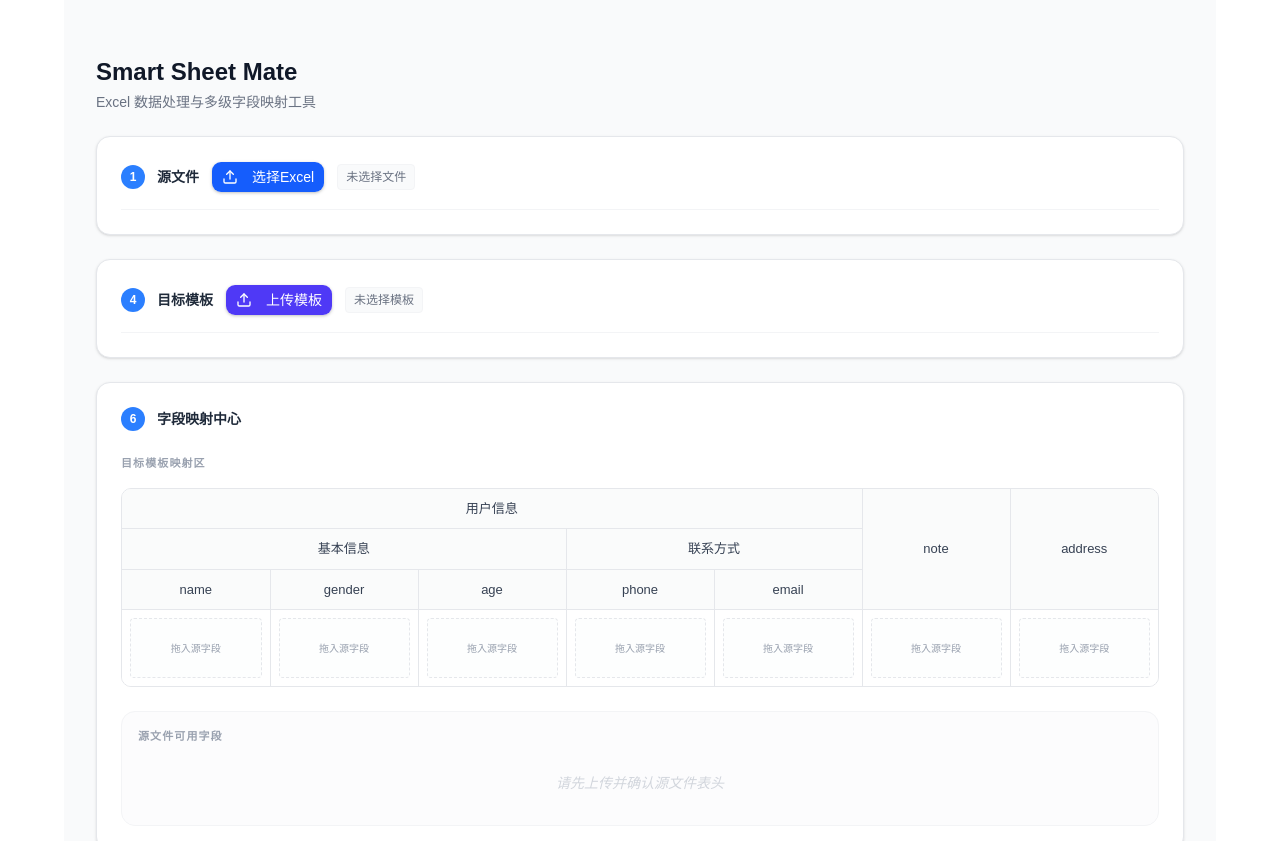
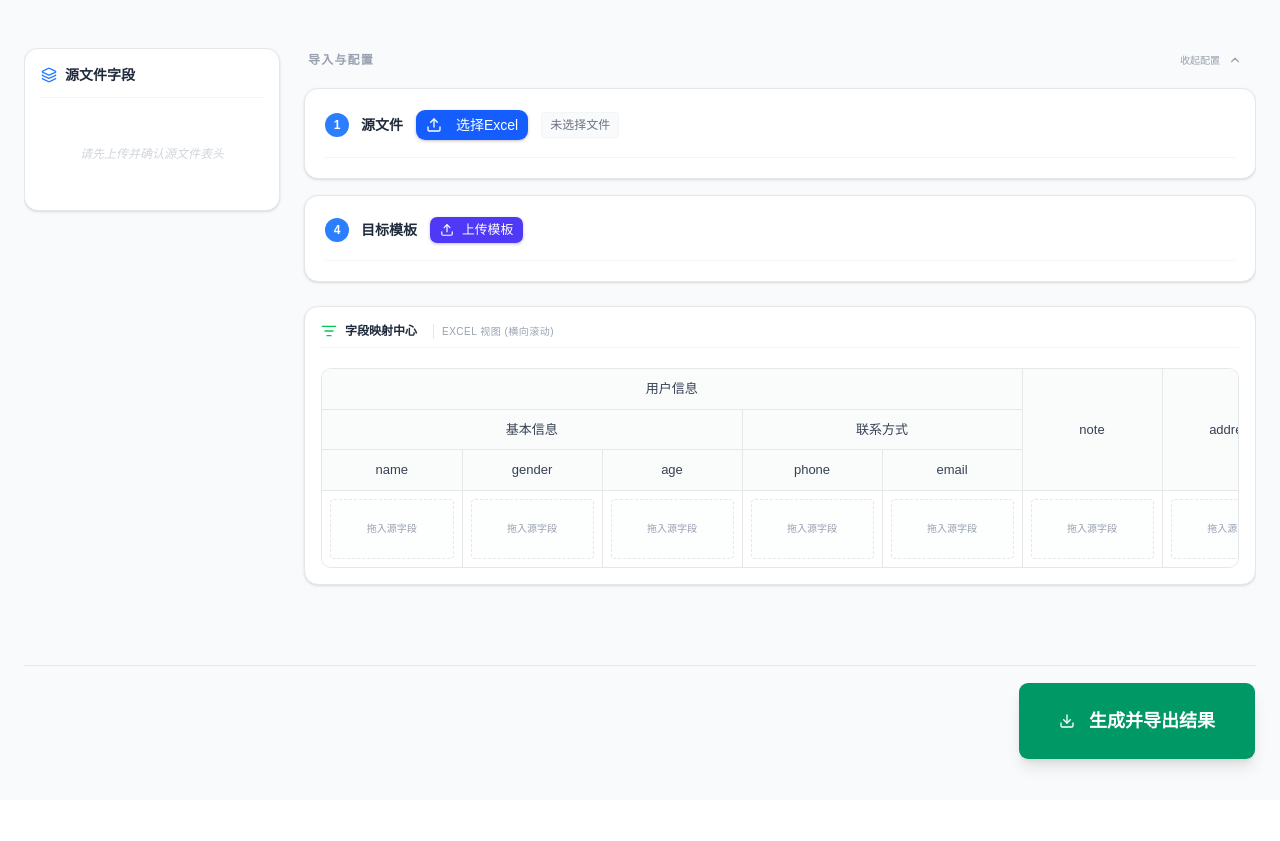
Before and after one commit to vhjihuang/smart--sheet-mate, a React (Vite) app: page / in a window 1280 px wide. Shown: the top 841 px of the page. After the commit the page ends 800 px from the top, so only its background shows below. Built offline with nearby package versions, Linux system fonts and the light colour scheme.

Commit message:
refactor(ui): reorganize layout into sidebar + main workspace

```diff
--- a/src/App.tsx
+++ b/src/App.tsx
@@ -1,5 +1,5 @@
 import { DndContext, DragOverlay, closestCenter, type CollisionDetection } from "@dnd-kit/core";
-import { Download, Upload, Check } from "lucide-react";
+import { Download, Upload, Check, ChevronDown, ChevronUp, Layers, ListFilter } from "lucide-react";
 import { Toaster } from "sonner";
 import { Button } from "@/components/ui/button";
 import {
@@ -9,6 +9,7 @@ import {
   SelectTrigger,
   SelectValue,
 } from "@/components/ui/select";
+import { useState } from "react";
 
 // Custom Hooks & Components
 import { useExcelMapping } from "@/hooks/useExcelMapping";
@@ -16,6 +17,7 @@ import { DraggableItem, columnClass } from "@/components/DraggableItem";
 import { MultiLevelTable } from "@/components/MultiLevelTable";
 
 function App() {
+  const [isConfigCollapsed, setIsConfigCollapsed] = useState(false);
   const {
     mappings,
     sourceColumns,
@@ -71,7 +73,7 @@ function App() {
   };
 
   return (
-    <div className="w-full max-w-6xl mx-auto p-8 flex flex-col gap-6 bg-gray-50 min-h-screen font-sans antialiased">
+    <div className="w-full max-w-[1600px] mx-auto p-6 flex flex-col gap-6 bg-gray-50 min-h-screen font-sans antialiased">
       <Toaster position="top-right" richColors />
 
       {error && (
@@ -80,66 +82,105 @@ function App() {
         </div>
       )}
 
-      <header className="flex flex-col gap-1">
-        <h1 className="text-2xl font-bold text-gray-900">Smart Sheet Mate</h1>
-        <p className="text-sm text-gray-500">Excel 数据处理与多级字段映射工具</p>
-      </header>
+      {/* DndContext must wrap both Draggables (Sidebar) and Droppables (Mapping Area) */}
+      <DndContext onDragStart={handleDragStart} onDragEnd={handleDragEnd} collisionDetection={customCollisionDetection}>
 
-      {/* 盒子1: 源文件 (1、2、3 + 预览) */}
-      <section className="bg-white border border-gray-200 rounded-xl p-6 shadow-sm">
-        {/* 第一行: 步骤1 + 步骤2 */}
+        {/* DragOverlay for visualizing movement */}
+        <DragOverlay zIndex={1000}>
+          {activeId && activeData && (
+            <div className={`${columnClass} bg-blue-600 text-white border-blue-700 shadow-xl scale-105 rotate-1 transition-transform`}>
+              {activeData.label}
+            </div>
+          )}
+        </DragOverlay>
+
+        {/* Main Layout Container */}
+        <div className="flex flex-row gap-6 items-start flex-1 overflow-hidden">
+          {/* 左侧边栏: 源字段 */}
+          <aside className="w-64 flex-shrink-0 sticky top-0 max-h-[calc(100vh-8rem)] overflow-y-auto bg-white border border-gray-200 rounded-xl p-4 shadow-sm flex flex-col gap-4">
+            <div className="flex items-center gap-2 border-b border-gray-100 pb-3">
+              <Layers size={16} className="text-blue-500" />
+              <h2 className="text-sm font-bold text-gray-800 font-sans">源文件字段</h2>
+            </div>
+
+            <div className="flex flex-col gap-2">
+              {sourceColumns.length === 0 ? (
+                <div className="py-8 text-center text-xs text-gray-300 italic px-2">请先上传并确认源文件表头</div>
+              ) : (
+                sourceColumns.map((col: any) => (
+                  <DraggableItem
+                    key={col.id}
+                    id={col.id}
+                    name={col.label}
+                    isDisabled={isSourceMapped(col.id)}
+                  />
+                ))
+              )}
+            </div>
+          </aside>
+
+          {/* 右侧主工作区 */}
+          <div className="flex-1 flex flex-col gap-6 min-w-0">
+            {/* 进度/配置摘要层 (折叠后显示) */}
+            {isConfigCollapsed ? (
+              <div className="bg-white border border-blue-200 rounded-xl p-3 flex items-center justify-between shadow-sm animate-in fade-in slide-in-from-top-1">
+                <div className="flex items-center gap-6 overflow-hidden">
+                  <div className="flex items-center gap-2 border-r border-gray-100 pr-4">
+                    <Check size={14} className="text-green-500" />
+                    <span className="text-xs font-semibold text-gray-700 whitespace-nowrap">源文件:</span>
+                    <span className="text-[11px] text-gray-500 font-mono truncate max-w-[150px]">{FilePath?.split(/[/\\]/).pop() || "未选择"}</span>
+                  </div>
+                  <div className="flex items-center gap-2">
+                    <Check size={14} className={templatePath ? "text-green-500" : "text-gray-300"} />
+                    <span className="text-xs font-semibold text-gray-700 whitespace-nowrap">目标模板:</span>
+                    <span className="text-[11px] text-gray-500 font-mono truncate max-w-[150px]">{templatePath?.split(/[/\\]/).pop() || "未选择"}</span>
+                  </div>
+                </div>
+                <Button variant="ghost" size="sm" onClick={() => setIsConfigCollapsed(false)} className="text-blue-600 h-8 hover:bg-blue-50 text-xs gap-1">
+                  <ChevronDown size={14} /> 修改配置
+                </Button>
+              </div>
+            ) : (
+              <div className="flex flex-col gap-4">
+                <div className="flex justify-between items-center px-1">
+                  <h3 className="text-xs font-bold text-gray-400 uppercase tracking-widest">导入与配置</h3>
+                  <Button variant="ghost" size="sm" onClick={() => setIsConfigCollapsed(true)} className="h-6 text-[10px] text-gray-400 hover:text-gray-900 border-none shadow-none">
+                    收起配置 <ChevronUp size={12} className="ml-1" />
+                  </Button>
+                </div>
+
+                {/* Box 1: Source File */}
+                <section className="bg-white border border-gray-200 rounded-xl p-5 shadow-sm">
                   <div className="flex items-center gap-3 flex-wrap pb-4 border-b border-gray-100">
-          <div className={`w-6 h-6 rounded-full flex items-center justify-center text-xs font-bold shrink-0 ${isSheetLoaded ? "bg-green-500 text-white" : FilePath ? "bg-blue-500 text-white" : "bg-blue-500 text-white"}`}>
+                    <div className={`w-6 h-6 rounded-full flex items-center justify-center text-xs font-bold shrink-0 ${isSheetLoaded ? "bg-green-500 text-white" : "bg-blue-500 text-white"}`}>
                       {isSheetLoaded ? <Check size={14} /> : "1"}
                     </div>
                     <h2 className="text-sm font-semibold text-gray-800">源文件</h2>
-          <Button
-            onClick={handleImport}
-            disabled={loading}
-            className="bg-blue-600 hover:bg-blue-700 text-white transition-all shadow-sm"
-          >
-            <Upload size={14} className="mr-2" />
-            选择Excel
+                    <Button onClick={handleImport} disabled={loading} className="bg-blue-600 hover:bg-blue-700 text-white transition-all shadow-sm">
+                      <Upload size={14} className="mr-2" /> 选择Excel
                     </Button>
                     <span className="text-xs text-gray-500 font-mono bg-gray-50 px-2 py-1 rounded border border-gray-100 truncate max-w-[200px]">
                       {FilePath || "未选择文件"}
                     </span>
-
                     {FilePath && (
                       <>
                         {sheets.length > 1 && (
                           <div className="flex items-center gap-2">
                             <span className="text-[13px] text-gray-600">子表:</span>
-                  <Select
-                    value={(currentSheetIndex - 1).toString()}
-                    onValueChange={(v) => handleSheetChange(Number(v))}
-                  >
-                    <SelectTrigger className="w-[140px] h-8">
-                      <SelectValue placeholder="选择子表" />
-                    </SelectTrigger>
+                            <Select value={(currentSheetIndex - 1).toString()} onValueChange={(v) => handleSheetChange(Number(v))}>
+                              <SelectTrigger className="w-[140px] h-8"><SelectValue placeholder="选择子表" /></SelectTrigger>
                               <SelectContent>
-                      {sheets.map((s, i) => (
-                        <SelectItem key={i} value={i.toString()}>{s.SheetName}</SelectItem>
-                      ))}
+                                {sheets.map((s: any, i: any) => <SelectItem key={i} value={i.toString()}>{s.SheetName}</SelectItem>)}
                               </SelectContent>
                             </Select>
                           </div>
                         )}
-
-              <Button
-                onClick={handleLoadFile}
-                disabled={loading}
-                variant={isSheetLoaded ? "outline" : "default"}
-                className={!isSheetLoaded ? "bg-indigo-600 hover:bg-indigo-700 text-white" : ""}
-                size="sm"
-              >
+                        <Button onClick={handleLoadFile} disabled={loading} variant={isSheetLoaded ? "outline" : "default"} className={!isSheetLoaded ? "bg-indigo-600 hover:bg-indigo-700 text-white" : ""} size="sm">
                           {isSheetLoaded ? "重新加载" : "执行加载"}
                         </Button>
                       </>
                     )}
                   </div>
-
-        {/* 第二区域: 步骤3 + 预览 (条件显示) */}
                   {rows.length > 0 && (
                     <div className="pt-4">
                       <div className="flex justify-between items-center gap-4 mb-4">
@@ -147,51 +188,38 @@ function App() {
                           <div className={`w-6 h-6 rounded-full flex items-center justify-center text-xs font-bold shrink-0 ${isHeaderConfirmed ? "bg-green-500 text-white" : "bg-blue-500 text-white"}`}>
                             {isHeaderConfirmed ? <Check size={14} /> : "3"}
                           </div>
-                <h2 className={`text-sm font-semibold ${isHeaderConfirmed ? "text-green-700" : "text-gray-800"}`}>
-                  确认表头 {isHeaderConfirmed && "(已确认)"}
-                </h2>
+                          <h2 className={`text-sm font-semibold ${isHeaderConfirmed ? "text-green-700" : "text-gray-800"}`}>确认表头</h2>
                           <div className="flex items-center gap-2">
-                  <span className="text-[13px] text-gray-500">起始行:</span>
+                            <span className="text-[13px] text-gray-500">起始:</span>
                             <Select value={headerRowStart.toString()} onValueChange={(v) => setHeaderRowStart(Number(v))}>
                               <SelectTrigger className="w-[100px] h-9"><SelectValue /></SelectTrigger>
                               <SelectContent>
-                      {rows.slice(0, 10).map((_, i) => (
-                        <SelectItem key={i} value={i.toString()}>第{i + 1}行</SelectItem>
-                      ))}
+                                {rows.slice(0, 10).map((_: any, i: any) => <SelectItem key={i} value={i.toString()}>第{i + 1}行</SelectItem>)}
                               </SelectContent>
                             </Select>
                           </div>
-                <span className="text-gray-300">/</span>
                           <div className="flex items-center gap-2">
-                  <span className="text-[13px] text-gray-500">截止行:</span>
+                            <span className="text-[13px] text-gray-500">截止:</span>
                             <Select value={headerRowEnd.toString()} onValueChange={(v) => setHeaderRowEnd(Number(v))}>
                               <SelectTrigger className="w-[100px] h-9"><SelectValue /></SelectTrigger>
                               <SelectContent>
-                      {rows.slice(0, 10).map((_, i) => (
-                        <SelectItem key={i} value={i.toString()}>第{i + 1}行</SelectItem>
-                      ))}
+                                {rows.slice(0, 10).map((_: any, i: any) => <SelectItem key={i} value={i.toString()}>第{i + 1}行</SelectItem>)}
                               </SelectContent>
                             </Select>
                           </div>
                         </div>
                         <div className="flex gap-2">
                           <Button onClick={confirmHeader} className="bg-green-600 hover:bg-green-700 text-white shadow-sm" size="sm">确认范围</Button>
-                <Button onClick={skipHeader} variant="outline" size="sm">跳过 (首行)</Button>
+                          <Button onClick={skipHeader} variant="outline" size="sm">跳过</Button>
                         </div>
                       </div>
-
-            <div className="text-[11px] text-gray-400 mb-2 uppercase tracking-wide font-semibold">数据预览</div>
-            <div className="overflow-auto max-h-[160px] border border-gray-100 rounded-lg bg-gray-50/30">
-              <table className="w-full border-collapse whitespace-nowrap text-xs">
+                      <div className="overflow-auto max-h-[160px] border border-gray-100 rounded-lg bg-gray-50/10">
+                        <table className="w-full border-collapse text-xs">
                           <tbody>
-                  {rows.slice(0, 10).map((row, rowIndex) => (
-                    <tr key={rowIndex} className={`hover:bg-blue-50/30 transition-colors ${rowIndex >= headerRowStart && rowIndex <= headerRowEnd ? "bg-blue-50/80" : ""}`}>
-                      <td className="px-3 py-2 text-gray-400 border-r border-gray-100 w-12 text-center sticky left-0 bg-inherit">
-                        {rowIndex + 1}
-                      </td>
-                      {row.DataList.map((cell, i) => (
-                        <td key={i} className="px-3 py-2 border-b border-gray-100 max-w-[200px] truncate" title={cell}>{cell}</td>
-                      ))}
+                            {rows.slice(0, 10).map((row: any, rowIndex: any) => (
+                              <tr key={rowIndex} className={`hover:bg-blue-50/30 ${rowIndex >= headerRowStart && rowIndex <= headerRowEnd ? "bg-blue-50/80" : ""}`}>
+                                <td className="px-3 py-2 text-gray-400 border-r border-gray-100 w-10 text-center">{rowIndex + 1}</td>
+                                {row.DataList.map((cell: any, i: any) => <td key={i} className="px-3 py-2 border-b border-gray-100 max-w-[200px] truncate">{cell}</td>)}
                               </tr>
                             ))}
                           </tbody>
@@ -201,94 +229,66 @@ function App() {
                   )}
                 </section>
 
-      {/* 盒子2: 目标模板 (4 + 预览) */}
-      <section className="bg-white border border-gray-200 rounded-xl p-6 shadow-sm">
-        {/* 第一行: 步骤4 */}
+                {/* Box 2: Target Template */}
+                <section className="bg-white border border-gray-200 rounded-xl p-5 shadow-sm">
                   <div className="flex items-center gap-3 flex-wrap pb-4 border-b border-gray-100">
-          <div className={`w-6 h-6 rounded-full flex items-center justify-center text-xs font-bold shrink-0 ${templateRows.length > 0 ? "bg-green-500 text-white" : templatePath ? "bg-blue-500 text-white" : "bg-blue-500 text-white"}`}>
+                    <div className={`w-6 h-6 rounded-full flex items-center justify-center text-xs font-bold shrink-0 ${templateRows.length > 0 ? "bg-green-500 text-white" : "bg-blue-500 text-white"}`}>
                       {templateRows.length > 0 ? <Check size={14} /> : "4"}
                     </div>
                     <h2 className="text-sm font-semibold text-gray-800">目标模板</h2>
-          <Button onClick={handleUploadTemplate} disabled={loading} className="bg-indigo-600 hover:bg-indigo-700 text-white shadow-sm">
-            <Upload size={14} className="mr-2" />
-            上传模板
+                    <Button onClick={handleUploadTemplate} disabled={loading} size="sm" className="bg-indigo-600 hover:bg-indigo-700 text-white shadow-sm">
+                      <Upload size={14} className="mr-1" /> 上传模板
                     </Button>
-          <span className="text-xs text-gray-500 font-mono bg-gray-50 px-2 py-1 rounded border border-gray-100 truncate max-w-[300px]">
-            {templatePath || "未选择模板"}
-          </span>
-        </div>
-
-        {/* 第二区域: 步骤5 + 预览 (条件显示) */}
                     {templateRows.length > 0 && (
-          <div className="pt-4">
-            <div className="flex justify-between items-center gap-4 mb-4">
-              <div className="flex items-center gap-3">
-                <div className="w-6 h-6 rounded-full bg-blue-500 text-white flex items-center justify-center text-xs font-bold shrink-0">5</div>
-                <h2 className="text-sm font-semibold text-gray-800">确认模板表头</h2>
-                <div className="flex items-center gap-2">
-                  <span className="text-[13px] text-gray-500">起始行:</span>
+                      <div className="flex items-center gap-3 pl-3 border-l border-gray-200">
+                        <div className="w-5 h-5 rounded-full bg-blue-500 text-white flex items-center justify-center text-[10px] font-bold shrink-0">5</div>
+                        <div className="flex items-center gap-1.5 font-sans">
                           <Select value={templateHeaderRowStart.toString()} onValueChange={(v) => setTemplateHeaderRowStart(Number(v))}>
-                    <SelectTrigger className="w-[100px] h-9"><SelectValue /></SelectTrigger>
+                            <SelectTrigger className="w-[80px] h-7 text-[11px]"><SelectValue /></SelectTrigger>
                             <SelectContent>
-                      {templateRows.slice(0, 10).map((_, i) => <SelectItem key={i} value={i.toString()}>第{i + 1}行</SelectItem>)}
+                              {templateRows.slice(0, 10).map((_: any, i: any) => <SelectItem key={i} value={i.toString()}>第{i + 1}行</SelectItem>)}
+                            </SelectContent>
+                          </Select>
+                          <span>~</span>
+                          <Select value={templateHeaderRowEnd.toString()} onValueChange={(v) => setTemplateHeaderRowEnd(Number(v))}>
+                            <SelectTrigger className="w-[80px] h-7 text-[11px]"><SelectValue /></SelectTrigger>
+                            <SelectContent>
+                              {templateRows.slice(0, 10).map((_: any, i: any) => <SelectItem key={i} value={i.toString()}>第{i + 1}行</SelectItem>)}
                             </SelectContent>
                           </Select>
                         </div>
-                <span className="text-gray-300">~</span>
-                <div className="flex items-center gap-2">
-                  <span className="text-[13px] text-gray-500">截止行:</span>
-                  <Select value={templateHeaderRowEnd.toString()} onValueChange={(v) => setTemplateHeaderRowEnd(Number(v))}>
-                    <SelectTrigger className="w-[100px] h-9"><SelectValue /></SelectTrigger>
-                    <SelectContent>
-                      {templateRows.slice(0, 10).map((_, i) => <SelectItem key={i} value={i.toString()}>第{i + 1}行</SelectItem>)}
-                    </SelectContent>
-                  </Select>
+                        <Button onClick={confirmTemplateHeader} className="bg-indigo-600 hover:bg-indigo-700 text-white shadow-sm h-7 text-[11px]" size="sm">确认</Button>
                       </div>
+                    )}
                   </div>
-              <Button onClick={confirmTemplateHeader} className="bg-indigo-600 hover:bg-indigo-700 text-white shadow-sm" size="sm">确认</Button>
-            </div>
-
-            <div className="text-[11px] text-gray-400 mb-2 uppercase tracking-wide font-semibold">模板预览</div>
-            <div className="overflow-auto max-h-[160px] border border-gray-100 rounded-lg bg-gray-50/30">
-              <table className="w-full border-collapse whitespace-nowrap text-xs">
+                  {templateRows.length > 0 && (
+                    <div className="pt-4 overflow-auto max-h-[160px] border border-gray-100 rounded-lg bg-gray-50/10 mt-2">
+                      <table className="w-full border-collapse text-xs">
                         <tbody>
-                  {templateRows.slice(0, 10).map((row, rowIndex) => (
-                    <tr key={rowIndex} className={`hover:bg-indigo-50/30 transition-colors ${rowIndex >= templateHeaderRowStart && rowIndex <= templateHeaderRowEnd ? "bg-indigo-50/80" : ""}`}>
-                      <td className="px-3 py-2 text-gray-400 border-r border-gray-100 w-12 text-center sticky left-0 bg-inherit">
-                        {rowIndex + 1}
-                      </td>
-                      {row.DataList.map((cell, i) => (
-                        <td key={i} className="px-3 py-2 border-b border-gray-100 max-w-[200px] truncate" title={cell}>{cell}</td>
-                      ))}
+                          {templateRows.slice(0, 10).map((row: any, rowIndex: any) => (
+                            <tr key={rowIndex} className={`hover:bg-indigo-50/30 ${rowIndex >= templateHeaderRowStart && rowIndex <= templateHeaderRowEnd ? "bg-indigo-50/80" : ""}`}>
+                              <td className="px-3 py-2 text-gray-400 border-r border-gray-100 w-10 text-center">{rowIndex + 1}</td>
+                              {row.DataList.map((cell: any, i: any) => <td key={i} className="px-3 py-2 border-b border-gray-100 max-w-[200px] truncate font-mono text-[11px]">{cell}</td>)}
                             </tr>
                           ))}
                         </tbody>
                       </table>
                     </div>
+                  )}
+                </section>
               </div>
             )}
-      </section>
 
-      {/* 步骤6: 字段映射 */}
-      <DndContext onDragStart={handleDragStart} onDragEnd={handleDragEnd} collisionDetection={customCollisionDetection}>
-        <DragOverlay zIndex={1000}>
-          {activeId && activeData && (
-            <div className={`${columnClass} bg-blue-600 text-white border-blue-700 shadow-xl scale-105 rotate-1 transition-transform`}>
-              {activeData.label}
+            {/* Mapping Area */}
+            <section className="bg-white border border-gray-200 rounded-xl p-4 shadow-sm overflow-hidden flex flex-col gap-3 mb-10">
+              <div className="flex items-center justify-between border-b border-gray-100 pb-2">
+                <div className="flex items-center gap-2">
+                  <ListFilter size={16} className="text-green-500" />
+                  <h2 className="text-xs font-semibold text-gray-800">字段映射中心</h2>
+                  <span className="text-[10px] text-gray-400 uppercase tracking-wider ml-2 border-l border-gray-200 pl-2">Excel 视图 (横向滚动)</span>
                 </div>
-          )}
-        </DragOverlay>
-
-        <section className="bg-white border border-gray-200 rounded-xl p-6 shadow-sm overflow-hidden">
-          <div className="flex items-center gap-3 mb-6">
-            <div className="w-6 h-6 rounded-full bg-blue-500 text-white flex items-center justify-center text-xs font-bold shrink-0">6</div>
-            <h2 className="text-sm font-semibold text-gray-800">字段映射中心</h2>
               </div>
-
-          <div className="flex flex-col gap-6">
-            <div className="flex flex-col gap-4">
-              <div className="text-[11px] text-gray-400 uppercase tracking-widest font-bold">目标模板映射区</div>
-              <div data-mapping-container="true" className="w-full">
+              <div data-mapping-container="true" className="w-full pt-2">
                 <MultiLevelTable
                   columns={targetColumns}
                   mappings={mappings}
@@ -296,32 +296,15 @@ function App() {
                   onUpdate={handleUpdate}
                 />
               </div>
-            </div>
-
-            <div className="flex flex-col gap-3 bg-gray-50/50 p-4 rounded-xl border border-gray-100">
-              <div className="text-[11px] text-gray-400 uppercase tracking-widest font-bold">源文件可用字段</div>
-              <div className="flex gap-2 flex-wrap min-h-[48px]">
-                {sourceColumns.length === 0 ? (
-                  <div className="w-full py-4 text-center text-sm text-gray-300 italic">请先上传并确认源文件表头</div>
-                ) : (
-                  sourceColumns.map((col) => (
-                    <DraggableItem
-                      key={col.id}
-                      id={col.id}
-                      name={col.label}
-                      isDisabled={isSourceMapped(col.id)}
-                    />
-                  ))
-                )}
+            </section>
           </div>
         </div>
-          </div>
-        </section>
       </DndContext>
 
-      <footer className="mt-4 pt-6 border-t border-gray-200 flex justify-end">
-        <Button onClick={handleDownload} className="bg-emerald-600 hover:bg-emerald-700 text-white px-8 py-6 h-auto text-base font-semibold shadow-md transition-all hover:scale-[1.02]">
-          <Download size={18} className="mr-2" />
+      {/* Floating Footer */}
+      <footer className="mt-auto py-4 border-t border-gray-200 flex justify-end sticky bottom-0 bg-gray-50/90 backdrop-blur-sm z-50">
+        <Button onClick={handleDownload} className="bg-emerald-600 hover:bg-emerald-700 text-white px-10 py-6 h-auto text-lg font-bold shadow-lg transition-all hover:scale-[1.02] active:scale-95">
+          <Download size={20} className="mr-2" />
           生成并导出结果
         </Button>
       </footer>
```
Lines whose indentation alone changed are shown as unchanged.
